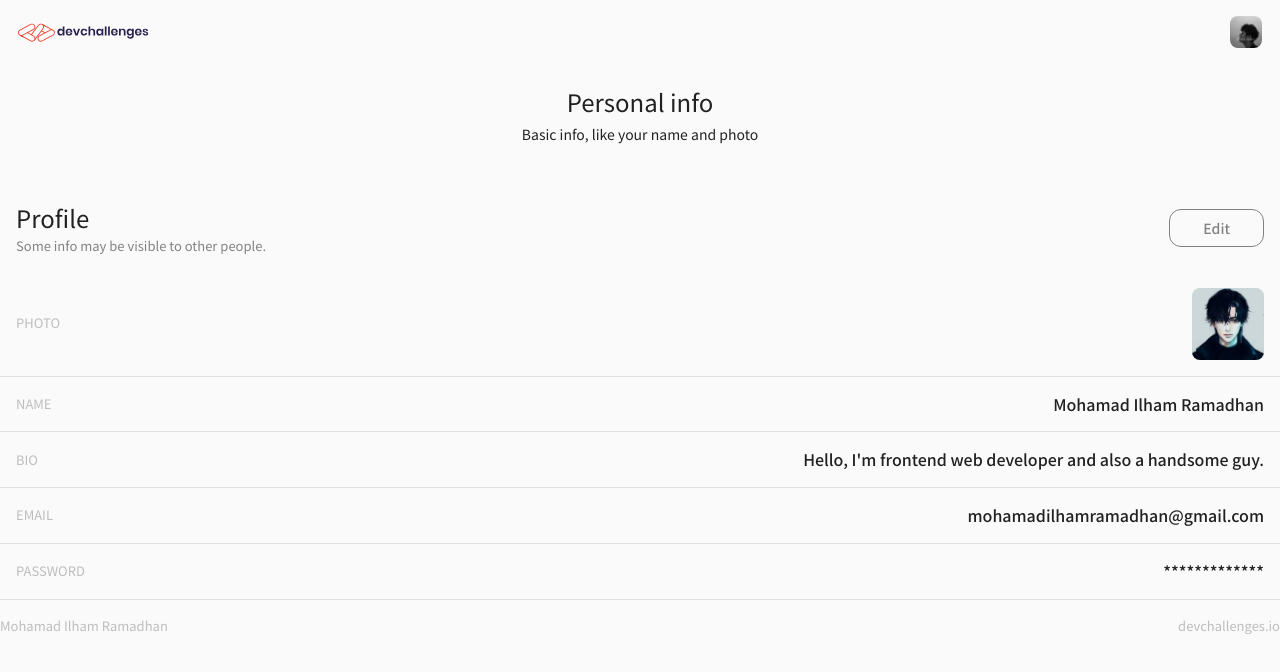
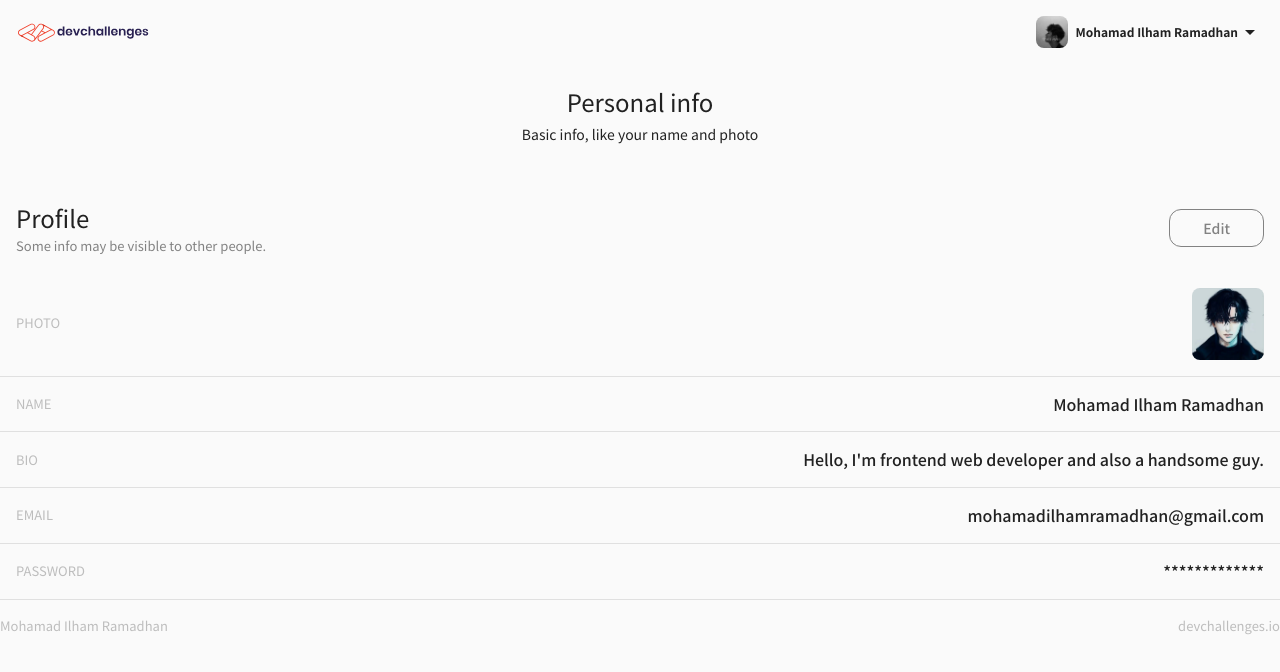
Before and after one commit to Mohamad-Ilham-Ramadhan/authentication-app, a React app: page /#/profile/1 in a window 1280 px wide. Shown: the top 672 px of the page. Built offline with nearby package versions, Linux system fonts and the light colour scheme.

Commit message:
Desktop design: <Header /> (done)

```diff
--- a/src/components/Header.jsx
+++ b/src/components/Header.jsx
@@ -1,6 +1,7 @@
 import React, { useState } from "react";
 import clsx from "clsx";
-import { makeStyles } from "@material-ui/core/styles";
+import { makeStyles, useTheme } from "@material-ui/core/styles";
+import useMediaQuery from "@material-ui/core/useMediaQuery";
 import Popover from "@material-ui/core/Popover";
 import List from "@material-ui/core/List";
 import ListItem from "@material-ui/core/ListItem";
@@ -12,6 +13,7 @@ import GroupIcon from "@material-ui/icons/Group";
 import ExitToAppIcon from "@material-ui/icons/ExitToApp";
 import logo from "../assets/images/logo.svg";
 import profileImg from "../assets/images/profile.jpg";
+import ArrowDropDownIcon from "@material-ui/icons/ArrowDropDown";
 
 const useStyles = makeStyles((theme) => ({
   root: {
@@ -23,11 +25,16 @@ const useStyles = makeStyles((theme) => ({
   menu: {
     marginLeft: "auto",
     cursor: "pointer",
+    display: "flex",
+    alignItems: "center",
     "& .profile-img": {
       width: 32,
       height: 32,
       overflow: "hidden",
       borderRadius: 8,
+      [theme.breakpoints.up("md")]: {
+        marginRight: 8,
+      },
       "& img": {
         width: "100%",
       },
@@ -64,6 +71,26 @@ const useStyles = makeStyles((theme) => ({
     "& .MuiListItemText-primary": {
       fontSize: 12,
     },
+    "& .MuiDivider-root": {
+      marginBottom: 8,
+    },
+  },
+  name: {
+    display: "none",
+    fontSize: 12,
+    fontWeight: 700,
+    [theme.breakpoints.up("md")]: {
+      display: "inline-block",
+    },
+  },
+  dropdownIcon: {
+    display: "none",
+    "&.open": {
+      transform: "rotate(180deg)",
+    },
+    [theme.breakpoints.up("md")]: {
+      display: "inline-block",
+    },
   },
 }));
 
@@ -88,6 +115,10 @@ export default function Header({ className }) {
         <div className="profile-img">
           <img src={profileImg} alt="" />
         </div>
+        <span className={styles.name}>Mohamad Ilham Ramadhan</span>
+        <ArrowDropDownIcon
+          className={clsx(styles.dropdownIcon, open ? "open" : "close")}
+        />
       </div>
       <Popover
         id={id}
@@ -96,11 +127,11 @@ export default function Header({ className }) {
         onClose={handleClose}
         anchorOrigin={{
           vertical: "bottom",
-          horizontal: "center",
+          horizontal: "right",
         }}
         transformOrigin={{
           vertical: -8,
-          horizontal: "center",
+          horizontal: "right",
         }}
         className={styles.popover}
       >
```
